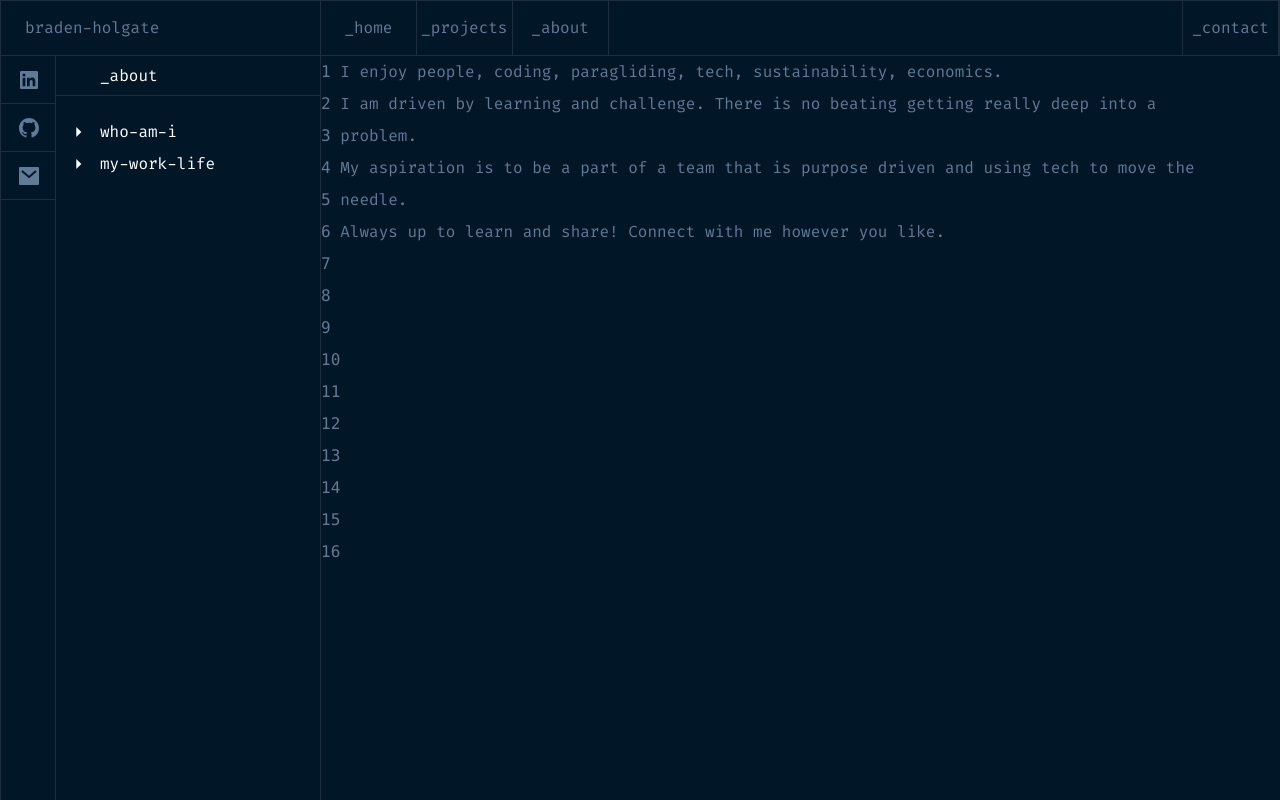
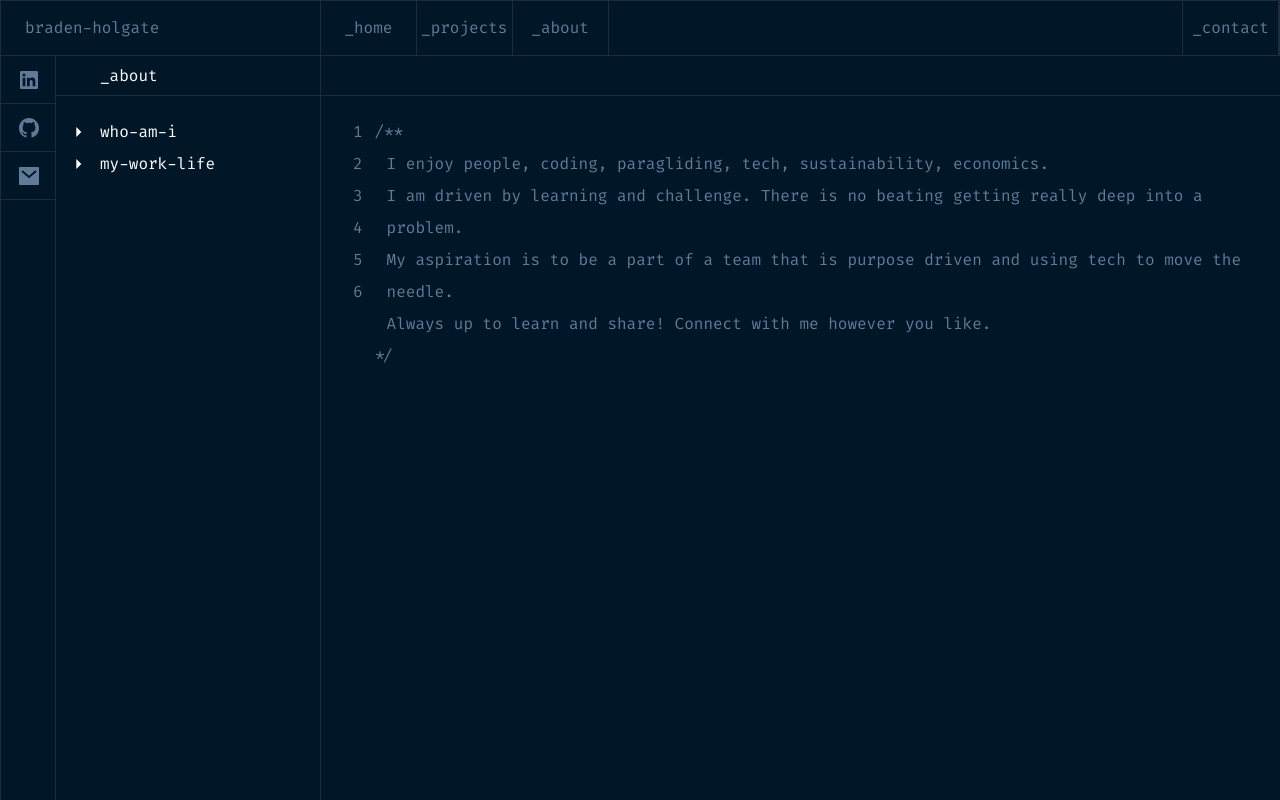
Before and after one commit to braden-holgate/jamstack-portfolio, a Next.js app: page /about in a window 1280 px wide. Built offline with nearby package versions, Linux system fonts and the light colour scheme.

Commit message:
set layout and components for tab system

```diff
--- a/components/LineNumbers.tsx
+++ b/components/LineNumbers.tsx
@@ -4,23 +4,14 @@ type Props = {}
 
 function LineNumbers({}: Props) {
   return (
-    <div className=' hidden xl:block leading-loose'>
+    <div className=' hidden xl:block leading-loose text-right'>
       <code></code><br></br>
       <code></code><br></br>
       <code></code><br></br>
       <code></code><br></br>
       <code></code><br></br>
       <code></code><br></br>
-      <code></code><br></br>
-      <code></code><br></br>
-      <code></code><br></br>
-      <code></code><br></br>
-      <code></code><br></br>
-      <code></code><br></br>
-      <code></code><br></br>
-      <code></code><br></br>
-      <code></code><br></br>
-      <code></code><br></br>
+
     </div>
   )
 }
--- a/components/PersonalBlurb.tsx
+++ b/components/PersonalBlurb.tsx
@@ -4,11 +4,16 @@ type Props = {}
 
 function PersonalBlurb({}: Props) {
   return (
-    <p className="leading-loose ">
-      I enjoy people, coding, paragliding, tech, sustainability, economics.
-      <br></br>I am driven by learning and challenge. There is no beating getting really deep into a problem.
-      <br></br>My aspiration is to be a part of a team that is purpose driven and using tech to move the needle.
-      <br></br>Always up to learn and share! Connect with me however you like.
+    <p className="leading-loose ml-3">
+      /**
+      <section className='ml-3'>
+        I enjoy people, coding, paragliding, tech, sustainability, economics.
+        <br></br>I am driven by learning and challenge. There is no beating getting really deep into a problem.
+        <br></br>My aspiration is to be a part of a team that is purpose driven and using tech to move the needle.
+        <br></br>Always up to learn and share! Connect with me however you like.
+        <br></br>
+      </section>
+      */
 
     </p>
   )
--- /dev/null
+++ b/components/TabLayout.tsx
@@ -0,0 +1,23 @@
+import React from 'react'
+
+type Props = {
+  children?: React.ReactNode;
+}
+
+function TabLayout({children}: Props) {
+  return (
+    <>
+      <div className='flex flex-col w-full'>
+        <div className='w-full h-10 border-b border-lines'>
+
+        </div>
+        <div className='flex flex-row ml-8 mt-5'>
+          {children}
+        </div>
+      </div>
+
+    </>
+  )
+}
+
+export default TabLayout
--- a/pages/about.tsx
+++ b/pages/about.tsx
@@ -4,6 +4,7 @@ import LineNumbers from '../components/LineNumbers';
 import PersonalBlurb from '../components/PersonalBlurb';
 import SideMenuDesktop from '../components/SideMenuDesktop';
 import SubMenuBar from '../components/SideMenuDesktop';
+import TabLayout from '../components/TabLayout';
 
 interface Props {
   isOpen: boolean;
@@ -32,10 +33,13 @@ const About: FC<Props> = ({isOpen, setIsOpen}: Props) => {
       </main>
 
       {/* desktop */}
-      <main className='hidden xl:flex w-full h-full overflow-y-auto items-center xl:justify-start xl:static xl:px-14 xl:flex-row xl:items-start'>
+      <main className='hidden xl:flex w-full h-full overflow-y-auto items-center xl:justify-start xl:static xl:pl-14 xl:flex-row xl:items-start'>
         <SideMenuDesktop />
-        <LineNumbers />
-        <PersonalBlurb />
+        <TabLayout >
+          <LineNumbers />
+          <PersonalBlurb />
+        </TabLayout>
+
       </main>
     </Layout>
   )
--- a/styles/globals.css
+++ b/styles/globals.css
@@ -7,11 +7,10 @@
     font-family: Fira Code;
     @apply to-secondary-grey;
   }
-  pre {
-    counter-reset: line;
-  }
   code {
     counter-increment: line;
+    font-family: Fira Code;
+    font-size: 16px;
   }
   code:before {
     content: counter(line);
```
